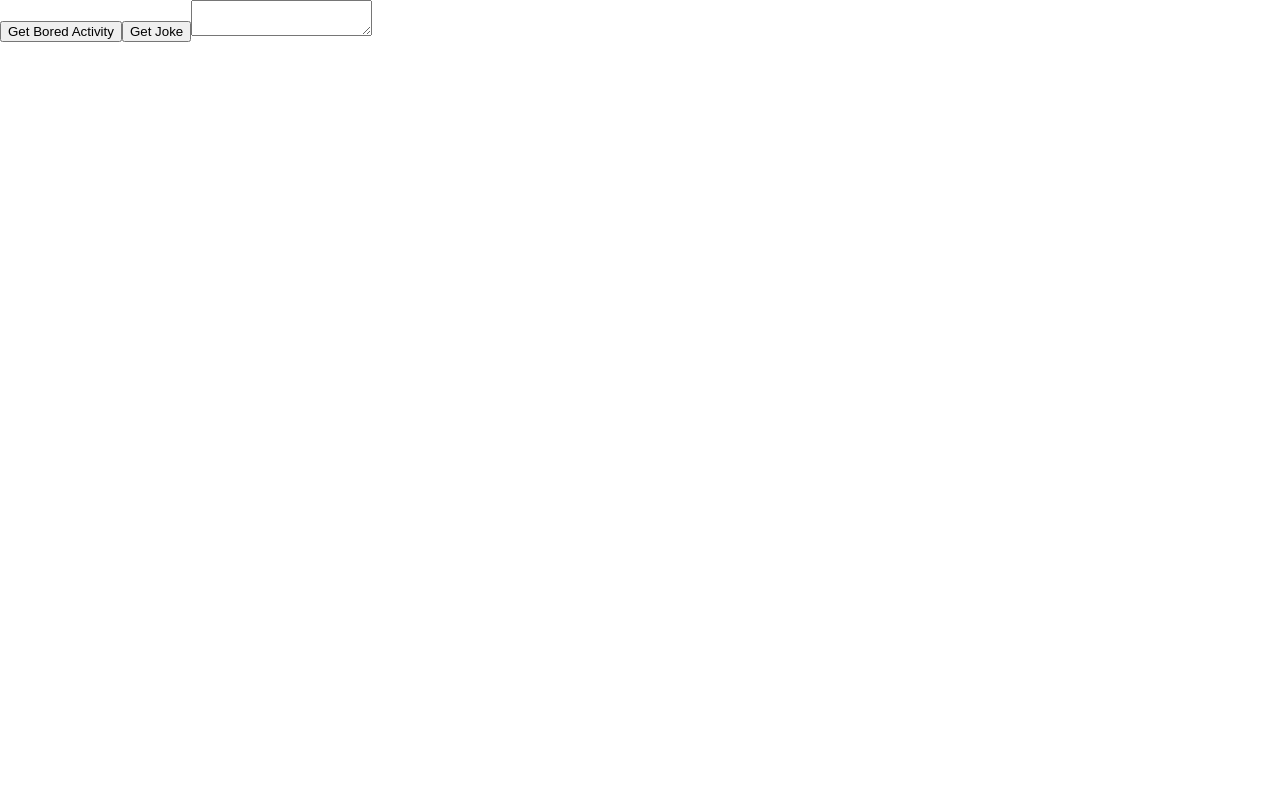
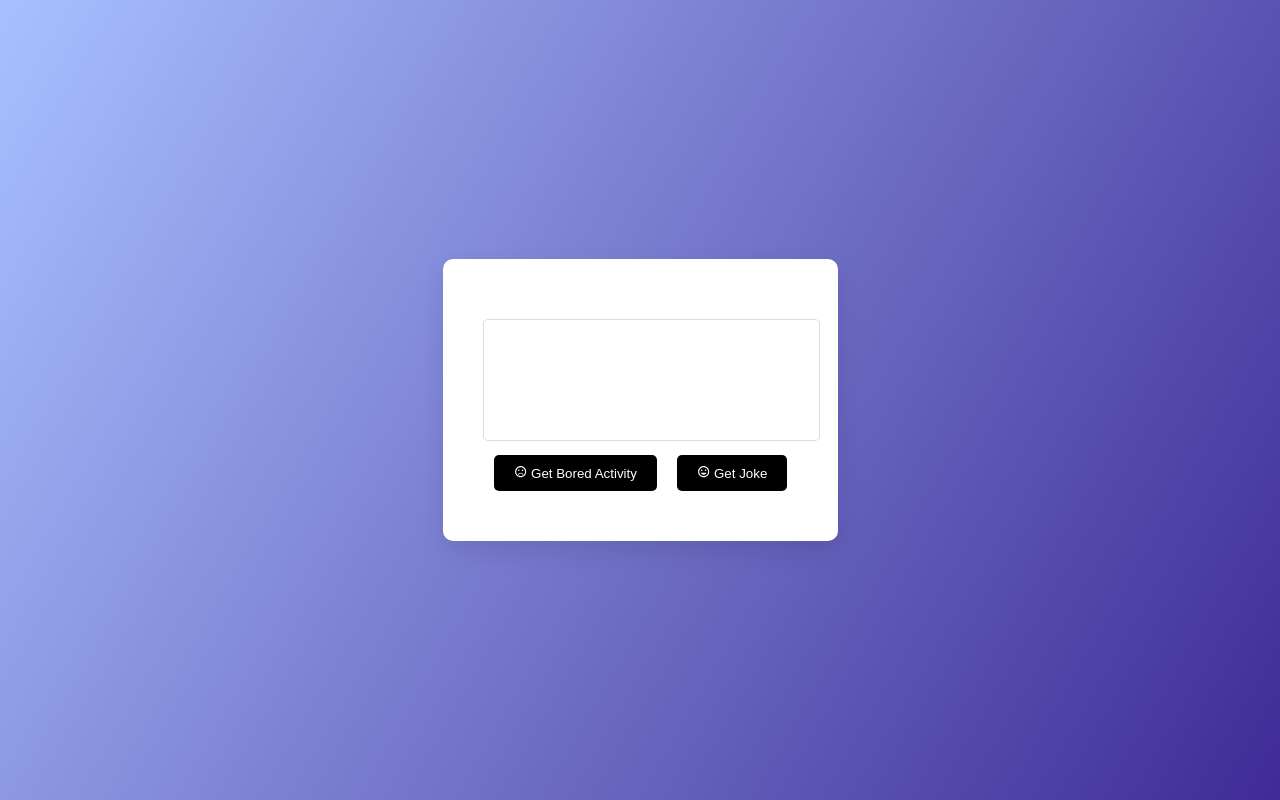
Before and after one commit to alphago004/BoredJokesGenerator, a React (Create React App) app in the folder boredjoke/: page / in a window 1280 px wide. Built offline with nearby package versions, Linux system fonts and the light colour scheme.

Commit message:
changed UI

```diff
--- a/boredjoke/package.json
+++ b/boredjoke/package.json
@@ -8,6 +8,7 @@
     "@testing-library/user-event": "^13.5.0",
     "react": "^18.2.0",
     "react-dom": "^18.2.0",
+    "react-icons": "^4.11.0",
     "react-scripts": "5.0.1",
     "web-vitals": "^2.1.4"
   },
--- a/boredjoke/src/App.js
+++ b/boredjoke/src/App.js
@@ -1,4 +1,5 @@
 import React, { useState } from 'react';
+import { MdSentimentVeryDissatisfied, MdInsertEmoticon } from 'react-icons/md'; // Importing Icons
 
 function App() {
     const [output, setOutput] = useState("");
@@ -18,20 +19,26 @@ function App() {
             let response = await fetch('http://localhost:3001/joke');
             let data = await response.json();
             if (data.setup && data.delivery) {
-                setOutput(data.setup + " " + data.delivery);
+                setOutput(data.setup + "\n\n" + "=> "+data.delivery);
             } else {
                 setOutput(data.joke || "Error fetching joke.");
             }
         } catch (error) {
-            setOutput("Error fetching joke.");
+            setOutput("Hold on!! Take a breath!");
         }
     }
 
     return (
         <div className="App">
-            <button onClick={getBoredActivity}>Get Bored Activity</button>
-            <button onClick={getJoke}>Get Joke</button>
             <textarea value={output} readOnly />
+            <div>
+                <button onClick={getBoredActivity}>
+                    <MdSentimentVeryDissatisfied /> Get Bored Activity
+                </button>
+                <button onClick={getJoke}>
+                    <MdInsertEmoticon /> Get Joke
+                </button>
+            </div>
         </div>
     );
 }
--- a/boredjoke/src/index.css
+++ b/boredjoke/src/index.css
@@ -1,13 +1,68 @@
 body {
+  font-family: 'Arial', sans-serif;
+  background: linear-gradient(120deg, #a8c0ff 0%, #3f2b96 100%);
+  height: 100vh;
   margin: 0;
-  font-family: -apple-system, BlinkMacSystemFont, 'Segoe UI', 'Roboto', 'Oxygen',
-    'Ubuntu', 'Cantarell', 'Fira Sans', 'Droid Sans', 'Helvetica Neue',
-    sans-serif;
-  -webkit-font-smoothing: antialiased;
-  -moz-osx-font-smoothing: grayscale;
+  color: #555;
+  display: flex;
+  align-items: center;
+  justify-content: center;
 }
 
-code {
-  font-family: source-code-pro, Menlo, Monaco, Consolas, 'Courier New',
-    monospace;
+.App {
+  background-color: #ffffff;
+  padding: 40px;
+  border-radius: 10px;
+  box-shadow: 0 10px 25px rgba(0, 0, 0, 0.1);
+  text-align: center;
+  width: 80%;
+  max-width: 500px;
+  animation: fadeIn 0.6s forwards;
 }
+
+button {
+  padding: 10px 20px;
+  border: none;
+  border-radius: 5px;
+  background-color: #000000;
+  color: white;
+  cursor: pointer;
+  margin: 10px;
+  transition: background-color 0.3s;
+}
+
+button:hover {
+  background-color: #535755;
+}
+
+textarea {
+  width: 100%;
+  border-radius: 5px;
+  border: 1px solid #ddd;
+  padding: 10px;
+  height: 100px;
+  margin-top: 20px;
+  font-size: 16px;
+  resize: none;
+}
+
+
+button:active {
+  transform: scale(0.95);
+}
+
+textarea:hover {
+  border: 1px solid #84fab0;
+  box-shadow: 0 0 5px #84fab0;
+}
+
+@keyframes fadeIn {
+  from {
+      opacity: 0;
+      transform: translateY(20px);
+  }
+  to {
+      opacity: 1;
+      transform: translateY(0);
+  }
+}
--- a/boredjoke/src/index.js
+++ b/boredjoke/src/index.js
@@ -9,7 +9,3 @@ root.render(
     <App />
   </React.StrictMode>
 );
-
-// If you want to start measuring performance in your app, pass a function
-// to log results (for example: reportWebVitals(console.log))
-// or send to an analytics endpoint. Learn more: https://bit.ly/CRA-vitals
```
Also changed, not shown: 1 other file (tests, documents, lock files or other folders).
